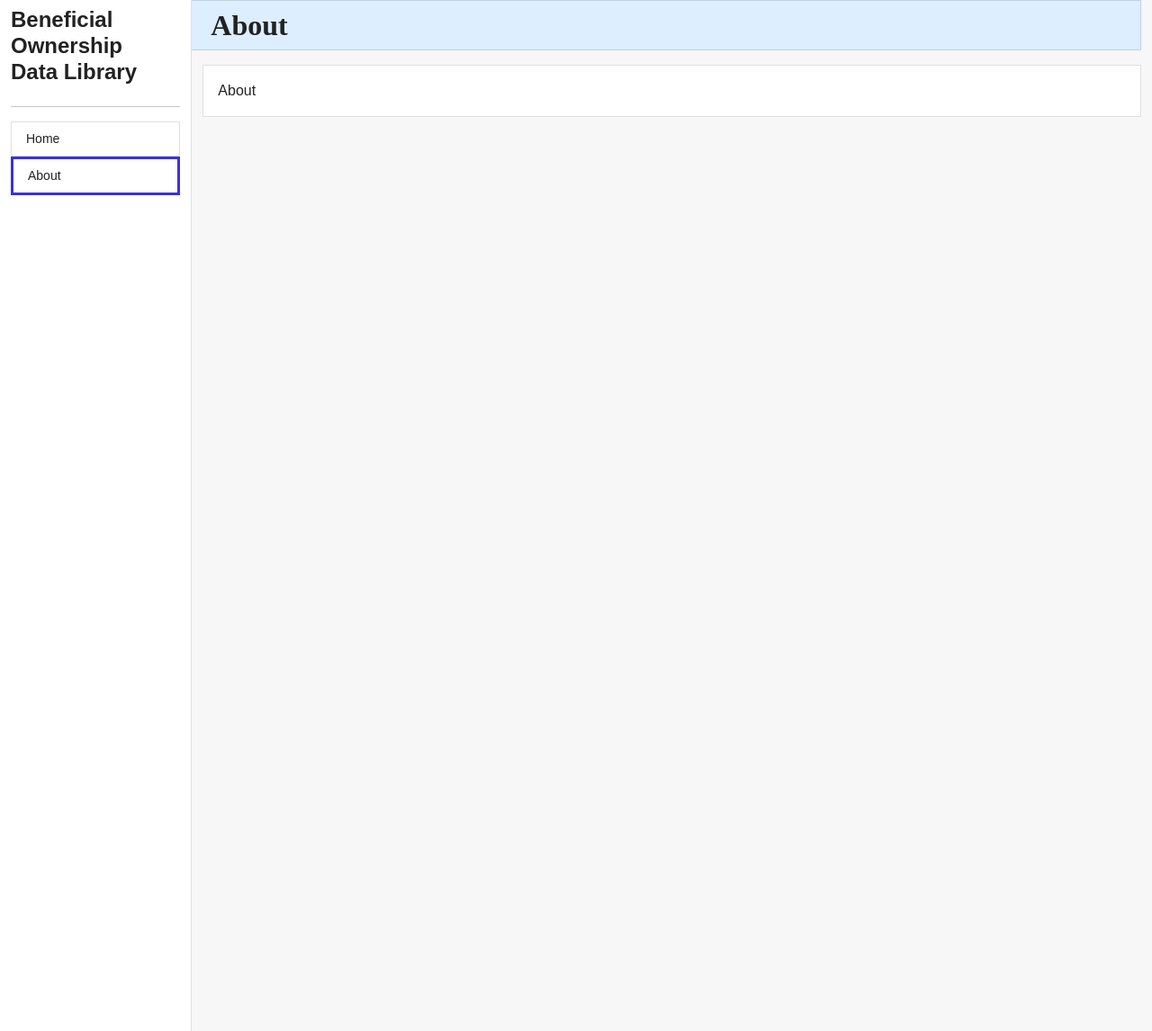
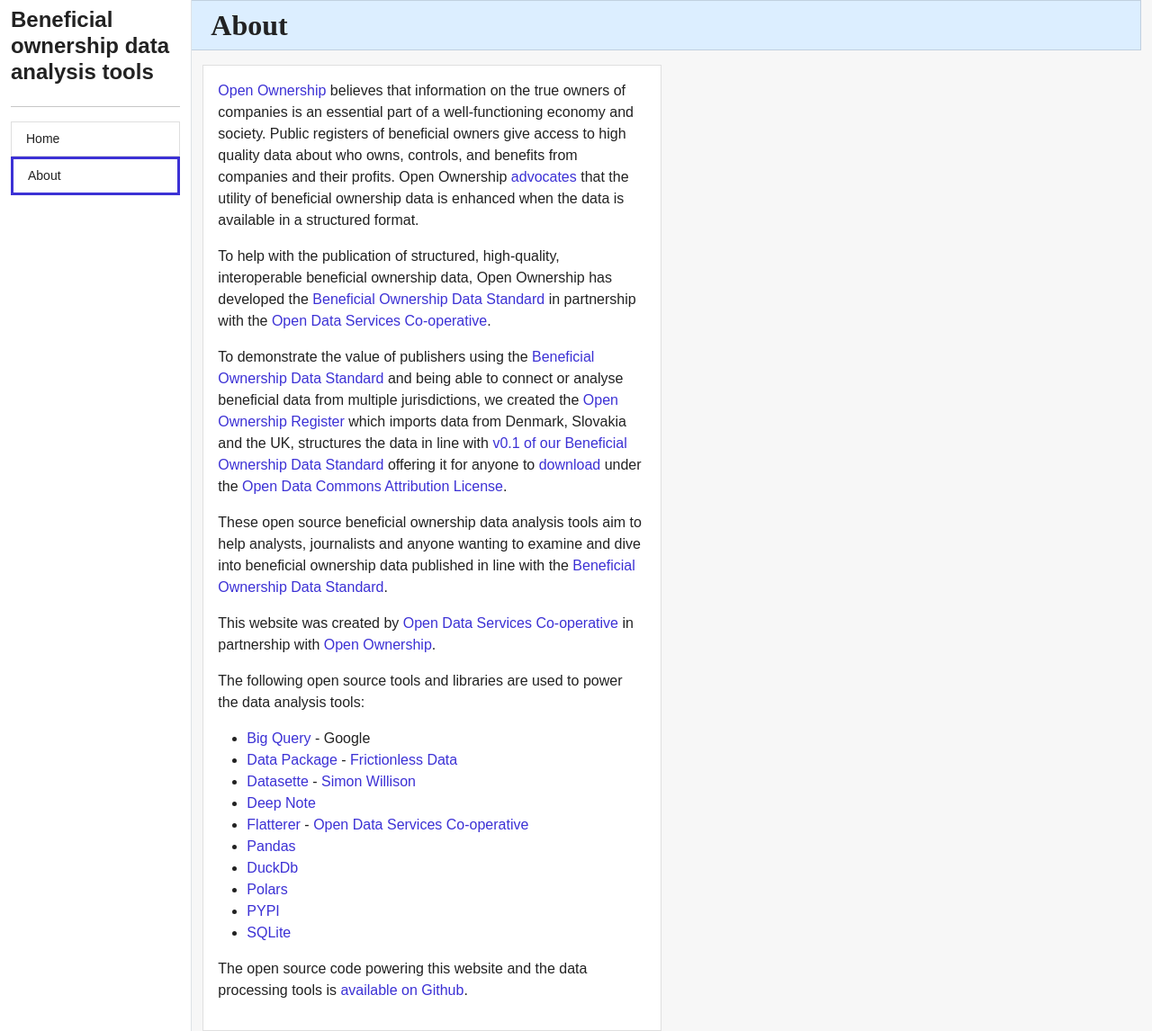
Before and after one commit to openownership/bodsdata, a Flask app: page /about/ in a window 1280 px wide. Shown: the whole page at 90% size. Run offline with Flask 2, Linux system fonts and the light colour scheme; some libraries are stand-ins or nearby versions; some web fonts are replaced.

Commit message:
update some copy

```diff
--- a/bodsdataweb/app.py
+++ b/bodsdataweb/app.py
@@ -65,9 +65,36 @@
     return render_template('home.html', metadata=get_metadata())
 
 
+ABOUT_TEXT = '''
+[Open Ownership](https://www.openownership.org/) believes that information on the true owners of companies is an essential part of a well-functioning economy and society. Public registers of beneficial owners give access to high quality data about who owns, controls, and benefits from companies and their profits. Open Ownership [advocates](https://www.openownership.org/principles/structured-data/) that the utility of beneficial ownership data is enhanced when the data is available in a structured format.
+
+To help with the publication of structured, high-quality, interoperable beneficial ownership data, Open Ownership has developed the [Beneficial Ownership Data Standard](https://standard.openownership.org/) in partnership with the [Open Data Services Co-operative](https://opendataservices.coop/).
+
+To demonstrate the value of publishers using the [Beneficial Ownership Data Standard](https://standard.openownership.org/) and being able to connect or analyse beneficial data from multiple jurisdictions, we created the [Open Ownership Register](https://register.openownership.org/) which imports data from Denmark, Slovakia and the UK, structures the data in line with [v0.1 of our Beneficial Ownership Data Standard](https://standard.openownership.org/en/0.1.0/) offering it for anyone to [download](https://register.openownership.org/download) under the [Open Data Commons Attribution License](https://opendatacommons.org/licenses/by/1-0/).
+
+These open source beneficial ownership data analysis tools aim to help analysts, journalists and anyone wanting to examine and dive into beneficial ownership data published in line with the [Beneficial Ownership Data Standard](https://standard.openownership.org/).
+
+This website was created by [Open Data Services Co-operative](https://opendataservices.coop/) in partnership with [Open Ownership](https://www.openownership.org/).
+
+The following open source tools and libraries are used to power the data analysis tools:
+
+* [Big Query](https://cloud.google.com/bigquery) - Google
+* [Data Package](https://specs.frictionlessdata.io/data-package/) - [Frictionless Data](https://frictionlessdata.io/)
+* [Datasette](https://datasette.io/) - [Simon Willison](https://simonwillison.net/)
+* [Deep Note](https://deepnote.com/)
+* [Flatterer](https://flatterer.opendata.coop/) - [Open Data Services Co-operative](https://opendataservices.coop/)
+* [Pandas](https://pandas.pydata.org/)
+* [DuckDb](https://github.com/duckdb/duckdb)
+* [Polars](https://www.pola.rs/)
+* [PYPI](https://pypi.org/)
+* [SQLite](https://www.sqlite.org/index.html)
+
+The open source code powering this website and the data processing tools is [available on Github](https://github.com/openownership/bodsdata).
+'''
+
 @app.route("/about/")
 def about():
-    return render_template('about.html', metadata=get_metadata())
+    return render_template('about.html', metadata=get_metadata(), about=markdown.markdown(ABOUT_TEXT))
 
 
 @app.route("/source/<source>/")
--- a/bodsdataweb/templates/about.html
+++ b/bodsdataweb/templates/about.html
@@ -6,10 +6,10 @@
   </div>
 
   <div class="row">
-    <div class="col">
+    <div class="col-lg-6">
       <div class="card" >
         <div class="card-body">
-          About
+          {{ about|safe }}
         </div>
       </div>
     </div>
--- a/bodsdataweb/templates/base.html
+++ b/bodsdataweb/templates/base.html
@@ -10,7 +10,7 @@
             <link rel="stylesheet" href="{{ url_for('static', filename='bootstrap.css') }}">
         {% endblock %}
 
-        <title>Beneficial Ownernship Data Library</title>
+        <title>Beneficial ownership data analysis tools</title>
         {% endblock %}
     </head>
     <body>
@@ -20,8 +20,7 @@
                     <div class="row">
                         <div class="col mt-2">
                             <a href="/" class="d-flex align-items-center mb-3 mb-md-0 me-md-auto link-dark text-decoration-none">
-                                <h4 class="fw-bolder">Beneficial Ownership <br/>
-                                    Data Library</h4>
+                                <h4 class="fw-bolder">Beneficial ownership data analysis tools</h4>
                             </a>
                         </div>
                     </div>
--- a/bodsdataweb/templates/home.html
+++ b/bodsdataweb/templates/home.html
@@ -2,8 +2,7 @@
 
 {% block content %}
   <div class="card bg-info mb-3 ms-n3 ps-4 pt-2" >
-    <h2 class="serif" >Beneficial ownership data converted to useful formats for analysis</h2>
-    <p>Below is a list of Beneficial Ownership data sources download links and resources to help you work with the data.</p>
+    <h5 class="serif" >Discover, download and analyse sources of beneficial ownership data published in line with the <a href="http://standard.openownership.org/">Beneficial Ownership Data Standard</a></h5>
   </div>
 
   {% for source, info in metadata.items() %}
```
